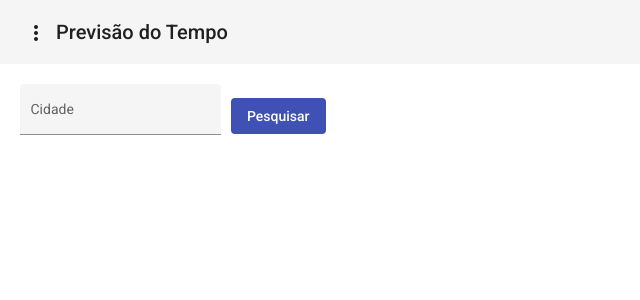
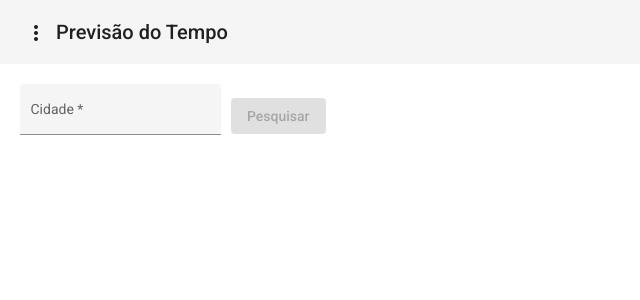
Before and after one commit to FredMI74/weatherAPIAngular, an Angular app: page / in a window 1280 px wide. Shown: the top 300 px of the page, without its empty margins (0-640 px from the left). Built offline with nearby package versions, Linux system fonts and the light colour scheme.

Commit message:
Validação pesquisa

```diff
--- a/src/app/pages/home/home.page.html
+++ b/src/app/pages/home/home.page.html
@@ -1,7 +1,7 @@
-<form [formGroup]="searchForm" (ngSubmit)="submitForm()" novalidate>
+<form [formGroup]="searchForm" (ngSubmit)="submitForm()">
     <mat-form-field class="form-container" appearance="fill">
         <mat-label>Cidade</mat-label>
-        <input matInput formControlName="city">
+        <input matInput formControlName="city" required="true">
     </mat-form-field>
-    <button mat-flat-button color="primary">Pesquisar</button>
+    <button mat-flat-button color="primary" [disabled]="searchForm.invalid">Pesquisar</button>
 </form>
```
